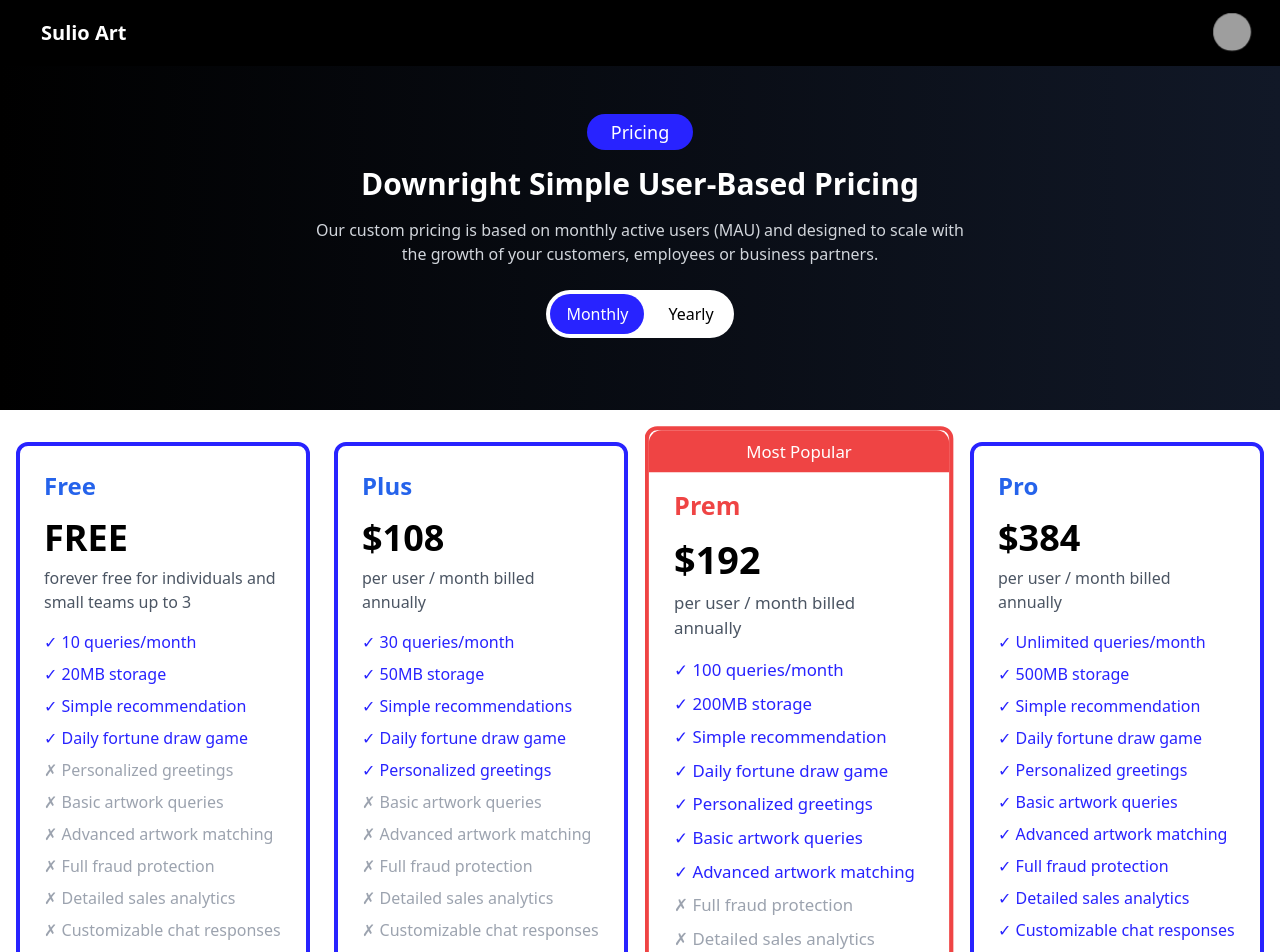
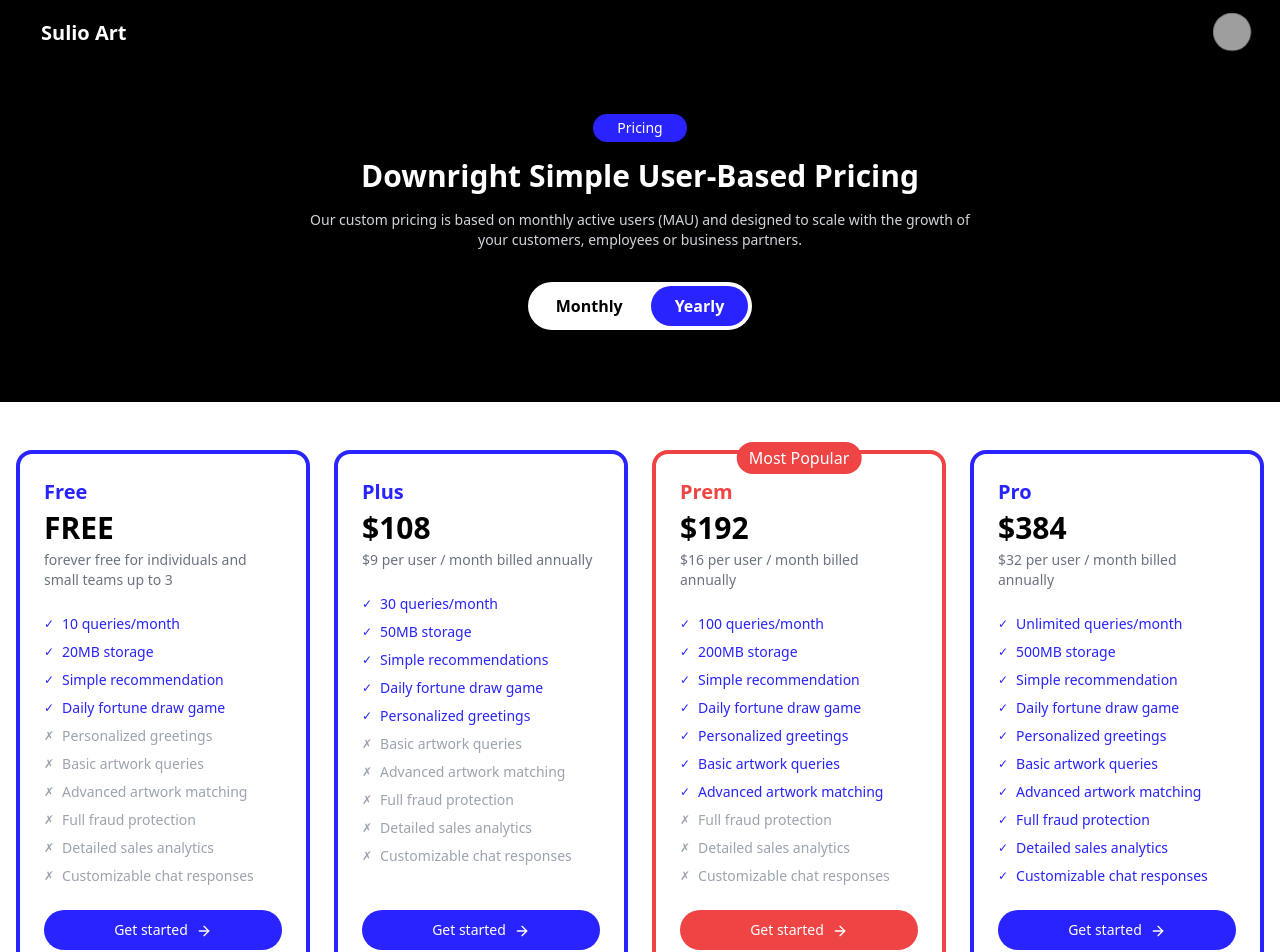
Before and after one commit to SulioDev/sulio-frontend, a Next.js app: page /pricing in a window 1280 px wide. Shown: the top 952 px of the page. Built offline with nearby package versions, Linux system fonts and the light colour scheme; grey boxes are pictures that could not be loaded.

Commit message:
updated pricing section

```diff
--- a/src/app/(pages)/pricing/page.js
+++ b/src/app/(pages)/pricing/page.js
@@ -1,7 +1,12 @@
-import { ArrowRight } from 'lucide-react';
-import PricingComparison from '@/components/Pricing/PricingComparison';
+"use client";
+import { ArrowRight } from "lucide-react";
+import { useState } from "react";
+import PricingComparison from "@/components/Pricing/PricingComparison";
+import Head from "next/head";
 
 export default function Page() {
+  const [isYearly, setIsYearly] = useState(true);
+
   const plansTitle = ["Free", "Plus", "Prem", "Pro"];
   const plansPoints = [
     [
@@ -55,40 +60,73 @@ export default function Page() {
   ];
   const plansPricing = {
     monthly: ["FREE", "$9", "$16", "$32"],
-    yearly: ["FREE", "$108", "$192", "$384"]
+    yearly: ["FREE", "$108", "$192", "$384"],
   };
-  const plansPricingDetails = [
-    "forever free for individuals and small teams up to 3",
-    "per user / month billed annually",
-    "per user / month billed annually",
-    "per user / month billed annually",
-  ];
+
+  // Calculate monthly price for display in yearly billing
+  const getMonthlyPrice = (yearlyPrice) => {
+    if (yearlyPrice === "FREE") return "FREE";
+    const price = parseInt(yearlyPrice.replace("$", ""));
+    return `$${(price / 12).toFixed(0)}`;
+  };
+
+  const plansPricingDetails = (price) => {
+    if (price === "FREE") return "forever free for individuals and small teams up to 3";
+    return isYearly
+      ? `${getMonthlyPrice(price)} per user / month billed annually`
+      : `${price} billed monthly`;
+  };
 
   return (
+    <>
+      <Head>
+        <title>Pricing Plans - Simple User-Based Pricing for Your Business</title>
+        <meta
+          name="description"
+          content="Choose from our flexible pricing plans designed to scale with your business. Starting from free tier to advanced pro features with monthly or yearly billing options."
+        />
+        <meta
+          name="keywords"
+          content="pricing plans, business pricing, monthly billing, yearly billing, free tier, premium features"
+        />
+      </Head>
+
       <div className="bg-white text-black flex flex-col min-h-screen">
-      <div className="bg-gradient-to-l from-gray-900 to-black text-white py-12 px-4 text-center">
+        <div className="bg-black text-white py-12 px-4 text-center">
           <div className="max-w-4xl mx-auto">
-          <div className="bg-[#2823ff] inline-block text-lg rounded-3xl py-1 px-6 mb-4">
+            <div className="bg-[#2823ff] inline-block text-sm rounded-full py-1 px-6 mb-4">
               Pricing
             </div>
-          <h1 className="text-2xl md:text-3xl font-bold mb-4">
+            <h1 className="text-3xl font-bold mb-4">
               Downright Simple User-Based Pricing
             </h1>
-          <p className="text-gray-300 max-w-2xl mx-auto mb-6">
+            <p className="text-gray-300 max-w-2xl mx-auto mb-8 text-sm">
               Our custom pricing is based on monthly active users (MAU) and designed
               to scale with the growth of your customers, employees or business
               partners.
             </p>
 
-          <div className="flex justify-center mb-6">
-            <div className="bg-white text-black rounded-full p-1 flex items-center gap-2">
+            <div className="flex justify-center mb-6 font-bold">
+              <div className="bg-white rounded-full p-1 flex items-center gap-1">
                 <button
-                className="px-4 py-2 rounded-full bg-[#2823ff] text-white"
+                  onClick={() => setIsYearly(false)}
+                  className={`px-6 py-2 rounded-full transition-all duration-300 ${
+                    !isYearly
+                      ? "bg-[#2823ff] text-white"
+                      : "bg-white text-black"
+                  }`}
+                  aria-label="Switch to monthly billing"
                 >
                   Monthly
                 </button>
                 <button
-                className="px-4 py-2 rounded-full bg-white text-black"
+                  onClick={() => setIsYearly(true)}
+                  className={`px-6 py-2 rounded-full transition-all duration-300 ${
+                    isYearly
+                      ? "bg-[#2823ff] text-white"
+                      : "bg-white text-black"
+                  }`}
+                  aria-label="Switch to yearly billing"
                 >
                   Yearly
                 </button>
@@ -97,58 +135,76 @@ export default function Page() {
           </div>
         </div>
 
-      <div className="container mx-auto px-4 py-8">
+        <div className="container mx-auto px-4 py-12">
           <div className="grid grid-cols-1 md:grid-cols-2 lg:grid-cols-4 gap-6">
             {plansTitle.map((title, key) => (
               <div
                 key={key}
                 className={`
-                border-4 rounded-xl p-6 transform transition-all
-                ${key === 2 ? 'border-red-500 scale-105' : 'border-[#2823FF]'}
+                  relative bg-white rounded-2xl
+                  transition-all duration-300 ease-in-out
+                  hover:shadow-lg hover:-translate-y-1
+                  flex flex-col
+                  ${
+                    key === 2
+                      ? "border-4 border-red-500 bg-red-50/10"
+                      : "border-4 border-[#2823FF]"
+                  }
                 `}
               >
                 {key === 2 && (
-                <div className="bg-red-500 text-white text-center py-2 rounded-t-xl -mx-6 -mt-6 mb-4">
+                  <div className="absolute -top-3 left-1/2 transform -translate-x-1/2 bg-red-500 text-white text-md px-3 py-1 rounded-full font-medium">
                     Most Popular
                   </div>
                 )}
 
-              <h2 className={`
-                text-2xl font-bold mb-4
-                ${key === 2 ? 'text-red-500' : 'text-blue-600'}
-              `}>
-                { title}
+                <div className="p-6 flex-1 space-y-6">
+                  <div className="space-y-1">
+                    <h2 className={`text-xl font-bold ${key === 2 ? "text-red-500" : "text-[#2823FF]"}`}>
+                      {title}
                     </h2>
-
-              <div className="text-4xl font-bold mb-2">
-                {plansPricing.yearly[key]} {/* Default to yearly pricing */}
+                    <div className="text-3xl font-bold">
+                      {isYearly ? plansPricing.yearly[key] : plansPricing.monthly[key]}
+                    </div>
+                    <p className="text-gray-500 text-sm">
+                      {plansPricingDetails(isYearly ? plansPricing.yearly[key] : plansPricing.monthly[key])}
+                    </p>
                   </div>
 
-              <p className="text-gray-600 mb-4">
-                {plansPricingDetails[key]}
-              </p>
-
-              <ul className="space-y-2 mb-6">
+                  <ul className="space-y-2">
                     {plansPoints[key].map((point, index) => (
                       <li
                         key={index}
                         className={`
-                      flex items-center gap-2
-                      ${point.includes('✗') ? 'text-gray-400' : 'text-[#2823FF]'}
+                          text-sm flex items-center gap-2
+                          ${point.includes("✗") ? "text-gray-400" : "text-[#2823FF]"}
                         `}
                       >
-                    {point.includes('✓') ? '✓' : '✗'} {point.slice(2)}
+                        <span className="text-xs">
+                          {point.includes("✓") ? "✓" : "✗"}
+                        </span>
+                        <span>{point.slice(2)}</span>
                       </li>
                     ))}
                   </ul>
+                </div>
 
-              <button className={`
-                w-full py-3 rounded-full text-white font-bold
-                ${key === 2 ? 'bg-red-500' : 'bg-[#2823FF]'}
-                hover:opacity-90 transition-all
-              `}>
-                Get Started <ArrowRight className="inline ml-2" />
+                <div className="p-6 pt-0">
+                  <button
+                    className={`
+                      w-full py-2.5 rounded-full text-white text-sm font-medium
+                      transition-all duration-300
+                      ${
+                        key === 2
+                          ? "bg-red-500 hover:bg-red-600"
+                          : "bg-[#2823FF] hover:bg-blue-700"
+                      }
+                    `}
+                  >
+                    Get started
+                    <ArrowRight className="inline ml-2 w-4 h-4" />
                   </button>
+                </div>
               </div>
             ))}
           </div>
@@ -156,5 +212,6 @@ export default function Page() {
 
         <PricingComparison />
       </div>
+    </>
   );
 }
--- a/src/components/Pricing/PricingComparison.js
+++ b/src/components/Pricing/PricingComparison.js
@@ -123,7 +123,7 @@ export default function PricingComparison() {
         </table>
       </div>
 
-      <div className="bg-gradient-to-r from-gray-900 to-black text-white w-full mt-12 p-8 rounded-lg text-center">
+      <div className="bg-gradient-to-r from-gray-900 to-black text-white w-full mt-12 p-8 rounded-3xl text-center">
         <h2 className="text-2xl font-bold mb-4">
           The all-in-one solution for artists to elevate their business with AI
         </h2>
```
Lines whose indentation alone changed are shown as unchanged.
